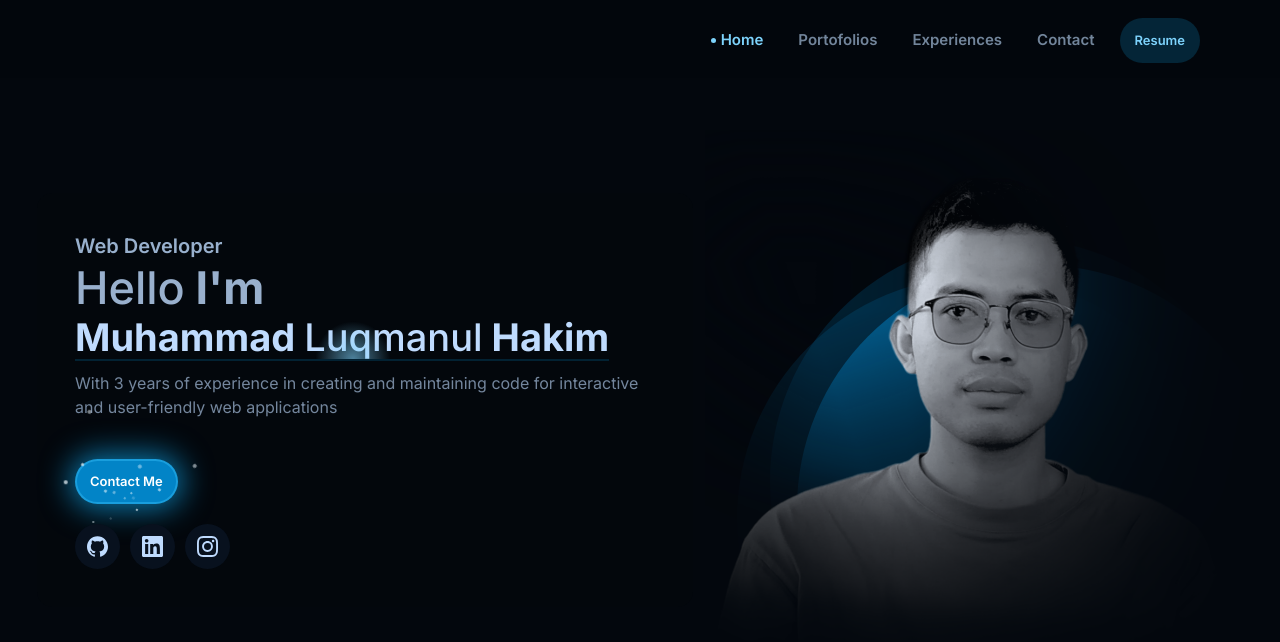
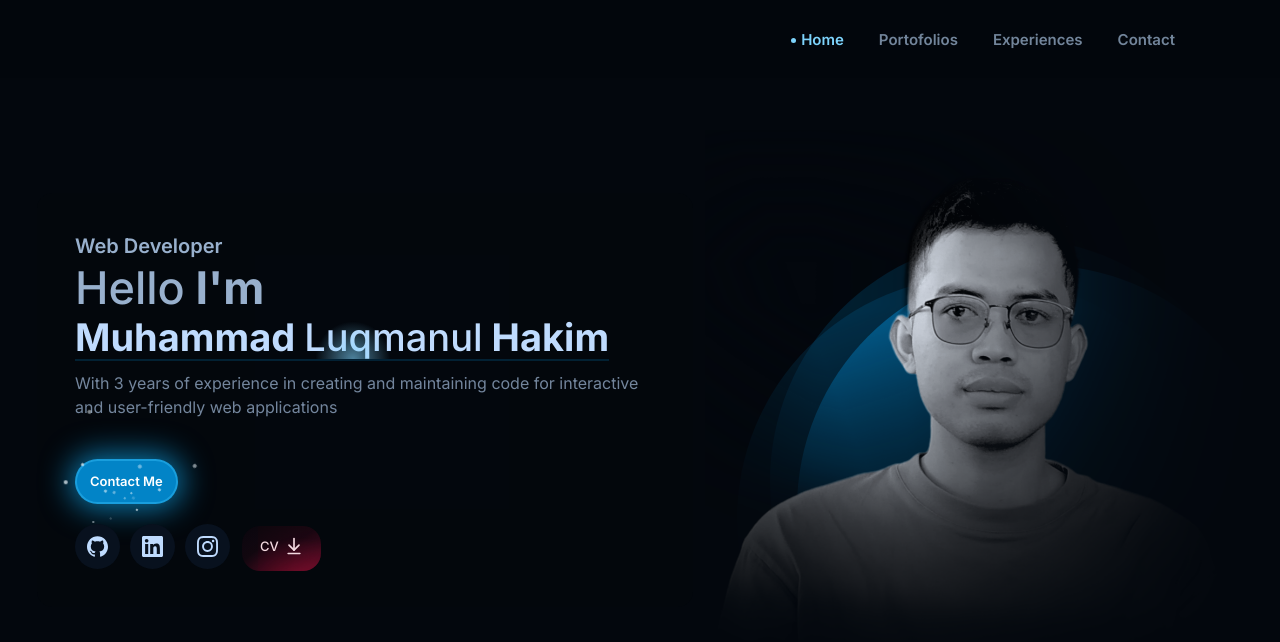
Before and after one commit to luqmanul0612/webprofile, a React (Vite) app: page / in a window 1280 px wide. Shown: the top 642 px of the page. Built offline with nearby package versions, Linux system fonts and the light colour scheme.

Commit message:
update home

```diff
--- a/package.json
+++ b/package.json
@@ -19,7 +19,8 @@
     "react-dom": "^18.3.1",
     "react-hook-form": "^7.52.2",
     "react-router-dom": "^6.26.0",
-    "yup": "^1.4.0"
+    "yup": "^1.4.0",
+    "zustand": "^4.5.4"
   },
   "devDependencies": {
     "@types/react": "^18.3.3",
--- a/src/components/GlowCard/glow-card.module.scss
+++ b/src/components/GlowCard/glow-card.module.scss
@@ -1,5 +1,10 @@
 @use "/src/utils/styles/colors.scss";
 
+@property --glow-color-new {
+  syntax: "<color>";
+  inherits: false;
+  initial-value: #83bbff;
+}
 .main {
   display: flex;
   flex-direction: column;
@@ -28,12 +33,17 @@
   &::before {
     content: "";
     position: absolute;
-    background: radial-gradient(var(--glow-color), transparent, transparent);
+    --glow-color-new: var(--glow-color);
+    background: radial-gradient(
+      var(--glow-color-new),
+      transparent,
+      transparent
+    );
     top: var(--y);
     left: var(--x);
     opacity: 0;
     transform: translate(-50%, -50%);
-    transition: 0.5s, top 0s, left 0s;
+    transition: 0.5s, top 0s, left 0s, --glow-color-new 0.5s;
   }
   &:hover {
     &::before {
--- a/src/components/GlowCard/index.tsx
+++ b/src/components/GlowCard/index.tsx
@@ -1,6 +1,7 @@
 import { CSSProperties, FC, useEffect, useRef } from "react";
 import classNames from "./glow-card.module.scss";
 import clsx from "clsx";
+import { useGlowCard } from "../../utils/zustand/glowCard";
 
 type GlowCardProps = {
   children: React.ReactNode;
@@ -10,6 +11,7 @@ type GlowCardProps = {
 
 const GlowCard: FC<GlowCardProps> = (props) => {
   const mainRef = useRef<HTMLDivElement>(null);
+  const { color } = useGlowCard();
 
   useEffect(() => {
     if (mainRef.current) {
@@ -26,7 +28,7 @@ const GlowCard: FC<GlowCardProps> = (props) => {
     <div
       ref={mainRef}
       className={clsx(classNames.main, props.className ?? "")}
-      style={{ "--glow-color": "#83bbff" } as CSSProperties}
+      style={{ "--glow-color": color } as CSSProperties}
       data-size={props.size ?? "default"}
     >
       <div className={classNames.content}>{props.children}</div>
--- /dev/null
+++ b/src/components/ResumeButton/index.tsx
@@ -0,0 +1,69 @@
+import { ArrowDownToLineIcon } from "lucide-react";
+import { downloadFile } from "../../utils/helpers/downloadFile";
+import classNames from "./resume-button.module.scss";
+import { useGlowCard } from "../../utils/zustand/glowCard";
+import { CSSProperties, useMemo } from "react";
+
+const ResumeBtn = () => {
+  const { defaultColor, setColor } = useGlowCard();
+
+  const RANDOM = (min: number, max: number) =>
+    Math.floor(Math.random() * (max - min + 1) + min);
+
+  const particles = useMemo(
+    () =>
+      new Array(15).fill(0).map((val, idx) => {
+        const origin = () => RANDOM(600, 900);
+        return {
+          key: val + idx,
+          size: RANDOM(20, 60) / 100,
+          x: RANDOM(60, 100),
+          y: RANDOM(60, 100),
+          duration: RANDOM(6, 20),
+          delay: RANDOM(1, 10),
+          alpha: RANDOM(20, 90) / 100,
+          originX: `${Math.random() > 0.5 ? origin() * -1 : origin()}%`,
+          originY: `${Math.random() > 0.5 ? origin() * -1 : origin()}%`,
+        };
+      }),
+    []
+  );
+
+  return (
+    <button
+      className={classNames.main}
+      onMouseEnter={() => setColor("#f43f5e")}
+      onMouseLeave={() => setColor(defaultColor)}
+      onClick={() => downloadFile("cv-luqman-13-08-2024.pdf")}
+    >
+      CV
+      <ArrowDownToLineIcon size={20} />
+      <div className={classNames.background}>
+        <div className={classNames.lightbtn1} />
+        <div className={classNames.lightbtn2} />
+      </div>
+      <div className={classNames.particles}>
+        {particles.map((par) => (
+          <div
+            className={classNames.particle}
+            key={par.key}
+            style={
+              {
+                "--size": par.size,
+                "--data-x": par.x,
+                "--y": par.y,
+                "--alpha": par.alpha,
+                "--delay": par.delay,
+                "--duration": par.duration,
+                "--originX": par.originX,
+                "--originY": par.originY,
+              } as CSSProperties
+            }
+          />
+        ))}
+      </div>
+    </button>
+  );
+};
+
+export default ResumeBtn;
--- /dev/null
+++ b/src/components/ResumeButton/resume-button.module.scss
@@ -0,0 +1,145 @@
+@use "/src/utils/styles/colors.scss";
+
+@keyframes animatebtn1 {
+  0% {
+    opacity: 0.5;
+  }
+  50% {
+    opacity: 1;
+  }
+  100% {
+    opacity: 0.5;
+  }
+}
+
+@keyframes animatebtn2 {
+  0% {
+    opacity: 0;
+    left: -200%;
+  }
+  50% {
+    opacity: 1;
+    left: 100;
+  }
+  100% {
+    opacity: 0;
+    left: 150%;
+  }
+}
+
+@mixin animate-button {
+  .particles {
+    --active: 1;
+    --play-state: running;
+  }
+  .background {
+    -webkit-box-shadow: 0 0 30px 5px rgba(255, 59, 108, 0.291);
+    -moz-box-shadow: 0 0 30px 5px rgba(255, 59, 108, 0.291);
+    box-shadow: 0 0 30px 5px rgba(255, 59, 108, 0.291);
+    color: #ffe8ee;
+    border: 2px solid #f8386e70;
+  }
+  .lightbtn1,
+  .lightbtn2 {
+    filter: brightness(2);
+  }
+}
+
+.main {
+  display: flex;
+  align-items: center;
+  cursor: pointer;
+  position: relative;
+  background-color: transparent;
+  gap: 5px;
+  width: fit-content;
+  border-radius: 20px;
+  padding: 10px 15px 10px 20px;
+  color: #f4dae1;
+  font-weight: 500;
+  font-size: 13px;
+  border: none;
+  transition: 0.3s all ease-in-out;
+  .background {
+    display: flex;
+    position: absolute;
+    left: 0;
+    top: 0;
+    width: 100%;
+    height: 100%;
+    overflow: hidden;
+    border-radius: 20px;
+    border: 2px solid transparent;
+    transition: 0.3s all ease-in-out;
+  }
+  .lightbtn1 {
+    content: "";
+    top: -10px;
+    left: -40px;
+    position: absolute;
+    background: radial-gradient(
+      rgba(190, 18, 61, 0.8),
+      rgba(159, 18, 58, 0.1),
+      transparent
+    );
+    transform: translateZ(0);
+    width: 200px;
+    height: 150px;
+    z-index: -1;
+    animation: animatebtn1 10s infinite;
+  }
+  .lightbtn2 {
+    content: "";
+    top: -30px;
+    left: -40px;
+    position: absolute;
+    background: radial-gradient(
+      rgba(159, 18, 58, 0.6),
+      rgba(159, 18, 58, 0.078),
+      transparent
+    );
+    transform: translateZ(0);
+    width: 200px;
+    height: 150px;
+    z-index: -1;
+    animation: animatebtn2 15s infinite;
+  }
+  &:hover {
+    @include animate-button;
+  }
+}
+
+.particles {
+  top: 50%;
+  left: 50%;
+  transform: translate(-50%, -50%);
+  position: absolute;
+  opacity: var(--active, 0);
+  pointer-events: none;
+  transition: 0.2s all ease-in-out;
+}
+
+.particle {
+  position: absolute;
+  border-radius: 100%;
+  width: 2px;
+  height: 2px;
+  background-color: colors.$sky-50;
+  width: calc(var(--size) * 7px);
+  height: calc(var(--size) * 7px);
+  top: calc(var(--y) * 1%);
+  left: calc(var(--x) * 1%);
+  opacity: var(--alpha);
+  -webkit-animation: float-out calc(var(--duration) * 1s)
+    calc(var(--delay) * -1s) infinite linear;
+  animation: float-out calc(var(--duration) * 1s) calc(var(--delay) * -1s)
+    infinite linear;
+  transform-origin: var(--originX) var(--originY);
+  -webkit-animation-play-state: var(--play-state, paused);
+  animation-play-state: var(--play-state, paused);
+  @keyframes float-out {
+    to {
+      rotate: 360deg;
+    }
+  }
+}
--- a/src/components/navbar/index.tsx
+++ b/src/components/navbar/index.tsx
@@ -2,9 +2,9 @@ import { useLocation, useNavigate } from "react-router-dom";
 import classNames from "./navbar.module.scss";
 import GlowCard from "../GlowCard";
 import clsx from "clsx";
-import { FC } from "react";
-import GlowButton from "../GlowButton";
+import { FC, useState } from "react";
 import { AnimatePresence, motion } from "framer-motion";
+import ResumeBtn from "../ResumeButton";
 
 const menuData = [
   {
@@ -32,7 +32,8 @@ type NavbarProps = {
 const Navbar: FC<NavbarProps> = (props) => {
   const { pathname } = useLocation();
   const navigate = useNavigate();
-
+  const [startAnimate, setStartAnimate] = useState(false);
+  console.log("first", { startAnimate });
   return (
     <motion.div
       initial={{ opacity: 0 }}
@@ -69,9 +70,22 @@ const Navbar: FC<NavbarProps> = (props) => {
                 </li>
               ))}
             </ul>
-            <GlowButton className={classNames.btnResume} particles={15}>
-              Resume
-            </GlowButton>
+            <motion.div
+              animate={
+                pathname !== "/"
+                  ? { maxWidth: 120, opacity: 1 }
+                  : { maxWidth: 0, opacity: 0 }
+              }
+              style={{ overflow: startAnimate ? "hidden" : "visible" }}
+              onAnimationStart={() =>
+                requestAnimationFrame(() => setStartAnimate(true))
+              }
+              onAnimationComplete={() =>
+                requestAnimationFrame(() => setStartAnimate(false))
+              }
+            >
+              <ResumeBtn />
+            </motion.div>
           </div>
         </GlowCard>
         <AnimatePresence mode="wait">{props.children}</AnimatePresence>
--- a/src/pages/home/home.module.scss
+++ b/src/pages/home/home.module.scss
@@ -151,6 +151,10 @@
         display: flex;
         flex-direction: column;
         gap: 20px;
+        .buttonGroup {
+          display: flex;
+          gap: 10px;
+        }
         .medsosContent {
           display: flex;
           gap: 10px;
--- a/src/pages/home/index.tsx
+++ b/src/pages/home/index.tsx
@@ -9,6 +9,7 @@ import { useState } from "react";
 import clsx from "clsx";
 import { motion } from "framer-motion";
 import { useNavigate } from "react-router-dom";
+import ResumeBtn from "../../components/ResumeButton";
 
 const medsosData = [
   {
@@ -71,6 +72,7 @@ const HomePage = () => {
               >
                 Contact Me
               </GlowButton>
+              <div className={classNames.buttonGroup}>
                 <div className={classNames.medsosContent}>
                   {medsosData.map((data) => (
                     <GlowButton
@@ -82,6 +84,8 @@ const HomePage = () => {
                       {data.icon}
                     </GlowButton>
                   ))}
+                </div>
+                <ResumeBtn />
               </div>
             </div>
           </GlowCard>
--- /dev/null
+++ b/src/utils/zustand/glowCard.tsx
@@ -0,0 +1,13 @@
+import { create } from "zustand";
+
+interface GlowCard {
+  defaultColor: string;
+  color: string;
+  setColor: (color: string) => void;
+}
+
+export const useGlowCard = create<GlowCard>()((set) => ({
+  defaultColor: "#83bbff",
+  color: "#83bbff",
+  setColor: (newColor) => set(() => ({ color: newColor })),
+}));
```
Also changed, not shown: 2 other files (tests, documents, lock files or other folders). Lines whose indentation alone changed are shown as unchanged.
